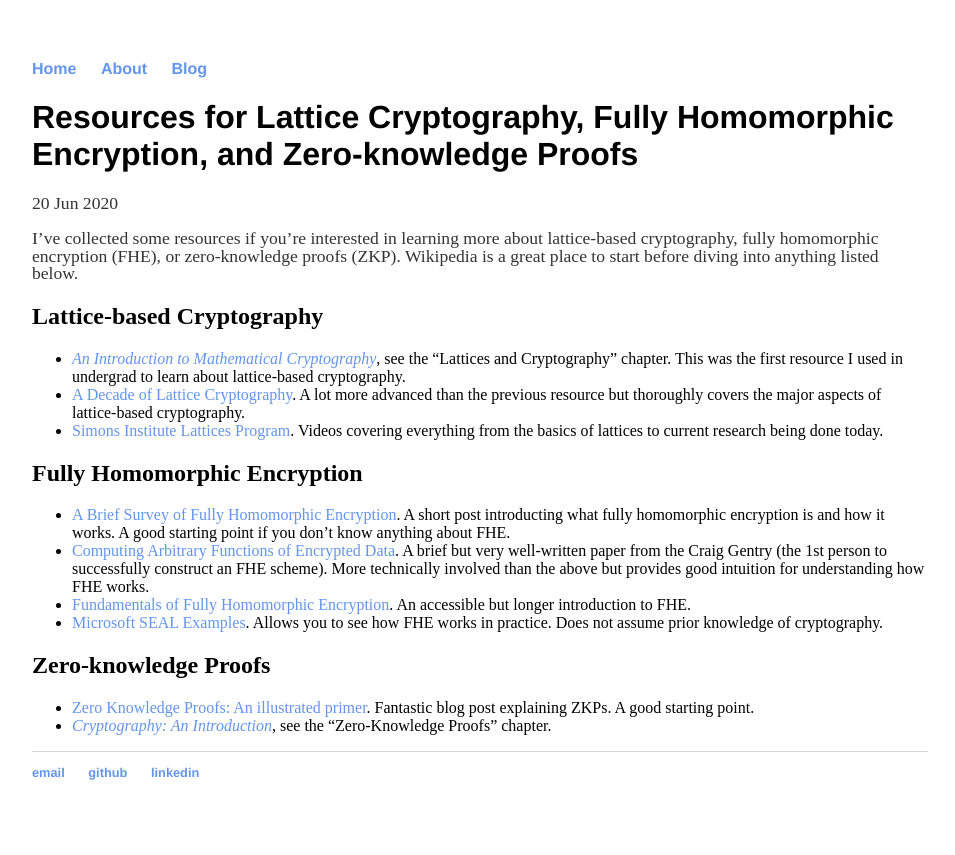
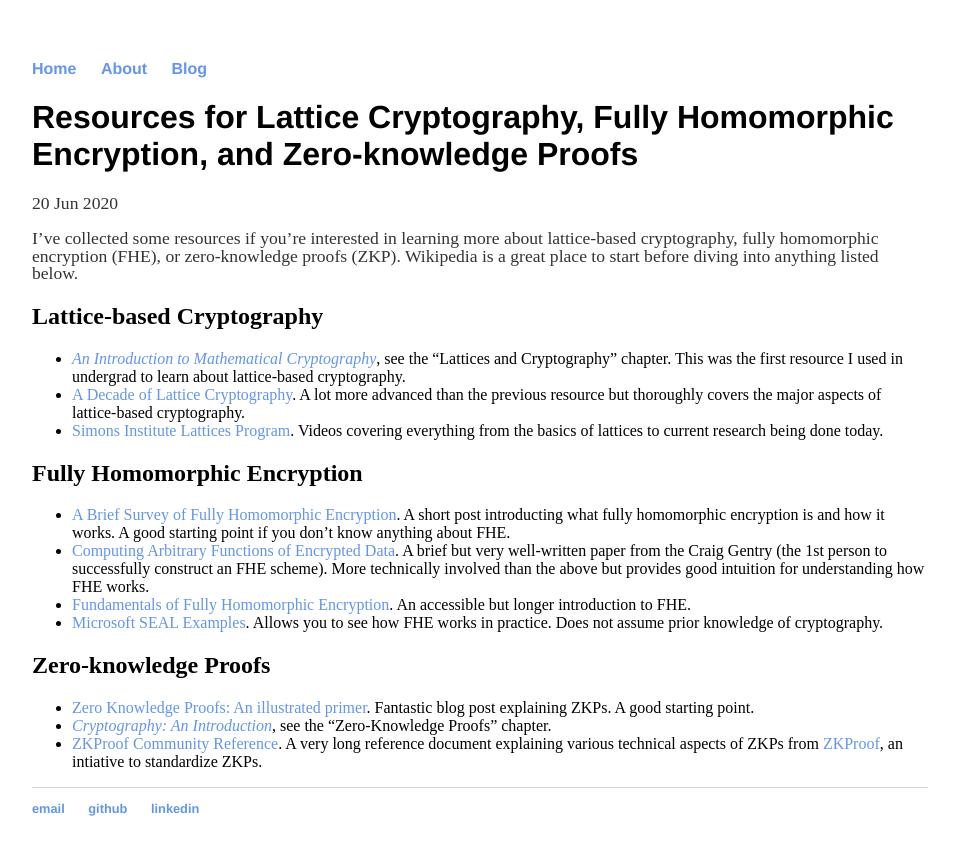
Before and after one commit to ravital/ravital.github.io, a Jekyll site: the page built from _posts/2020-06-20-resources.md, in a window 1280 px wide. Shown: the top 855 px of the page, without its empty margins (160-1115 px from the left). Built offline with Jekyll 4.4.1, drawn with Linux system fonts in a browser that asks for light colours.

Commit message:
Update 2020-06-20-resources.md

```diff
--- a/_posts/2020-06-20-resources.md
+++ b/_posts/2020-06-20-resources.md
@@ -19,3 +19,4 @@ I've collected some resources if you're interested in learning more about lattic
 ## Zero-knowledge Proofs
 - [Zero Knowledge Proofs: An illustrated primer](https://blog.cryptographyengineering.com/2014/11/27/zero-knowledge-proofs-illustrated-primer/). Fantastic blog post explaining ZKPs. A good starting point.
 - *[Cryptography: An Introduction](https://www.cs.umd.edu/~waa/414-F11/IntroToCrypto.pdf)*, see the "Zero-Knowledge Proofs" chapter.
+- [ZKProof Community Reference](https://docs.zkproof.org/pages/reference/reference.pdf). A very long reference document explaining various technical aspects of ZKPs from [ZKProof](https://zkproof.org/), an intiative to standardize ZKPs.
```
